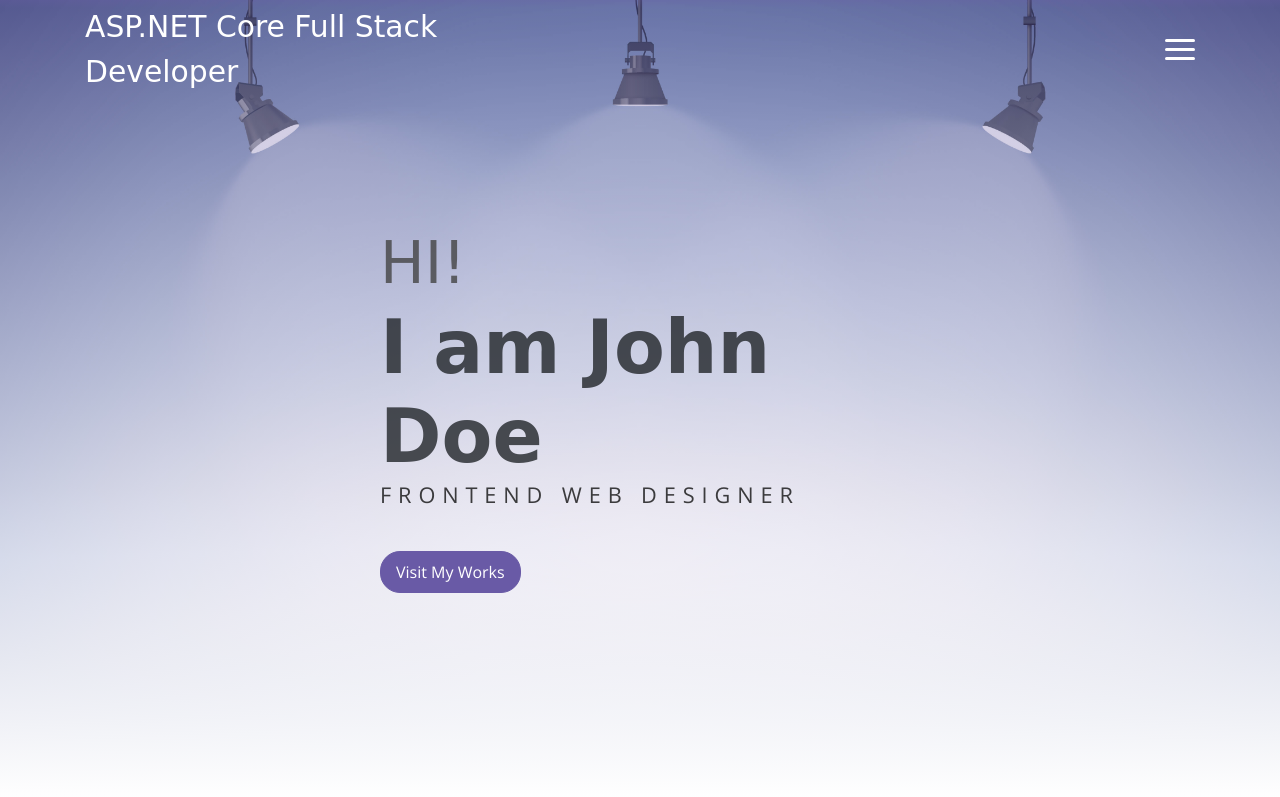
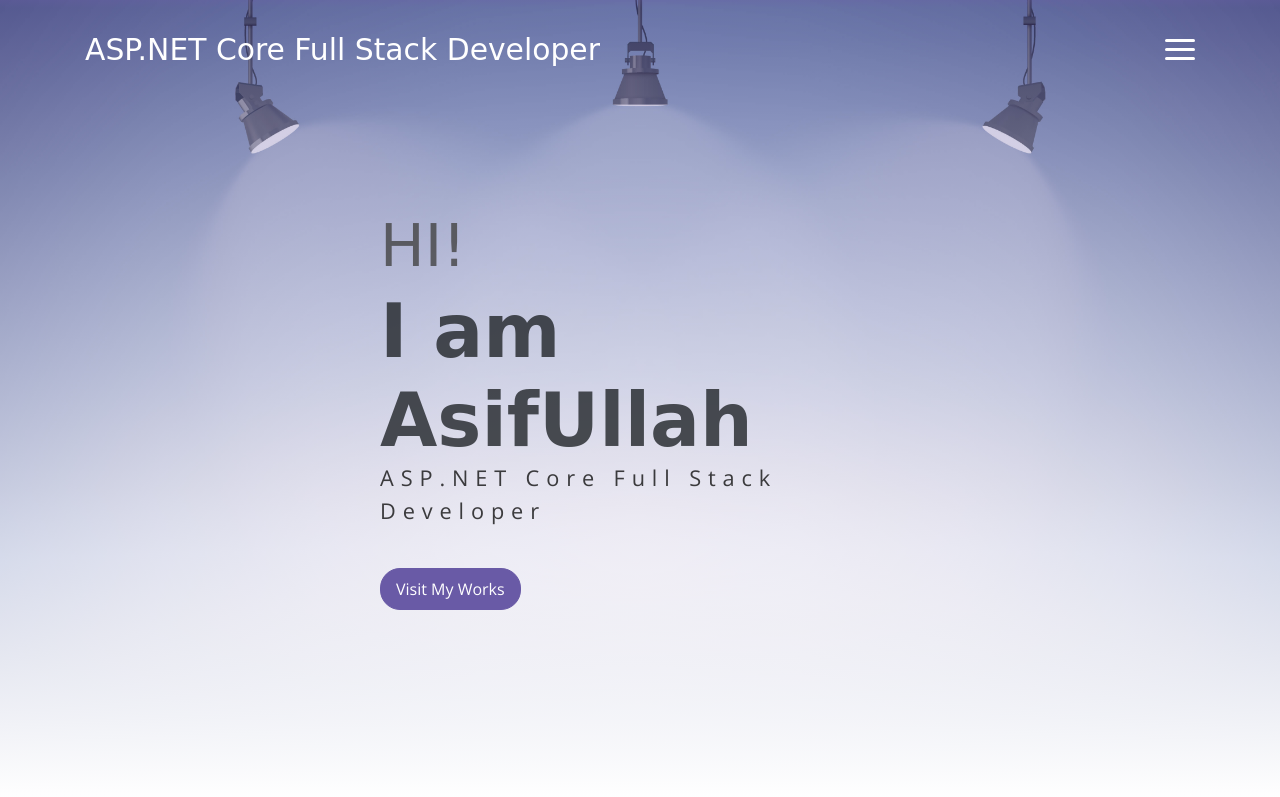
Before and after one commit to Asifkhannexawo/MyPortfolio, a plain HTML site: page index.html in a window 1280 px wide. Shown: the top 797 px of the page. Drawn offline with nearby package versions, Linux system fonts and the light colour scheme; a web font is replaced by a local one.

Commit message:
update name

```diff
--- a/index.html
+++ b/index.html
@@ -38,9 +38,9 @@
                 <li class="item">
                     <a class="link" href="#contact">Contact</a>
                 </li>
-                <li class="item ml-md-3">
+                <!-- <li class="item ml-md-3">
                     <a href="components.html" class="btn btn-primary">Components</a>
-                </li>
+                </li> -->
             </ul>
             <a href="javascript:void(0)" id="nav-toggle" class="hamburger hamburger--elastic">
                 <div class="hamburger-box">
@@ -56,9 +56,9 @@
         <div class="header-content container">
             <h1 class="header-title">
                 <span class="up">HI!</span>
-                <span class="down">I am John Doe</span>
+                <span class="down">I am AsifUllah</span>
             </h1>
-            <p class="header-subtitle">FRONTEND WEB DESIGNER</p>
+            <p class="header-subtitle">ASP.NET Core Full Stack Developer</p>
 
             <button class="btn btn-primary">Visit My Works</button>
         </div>
```
